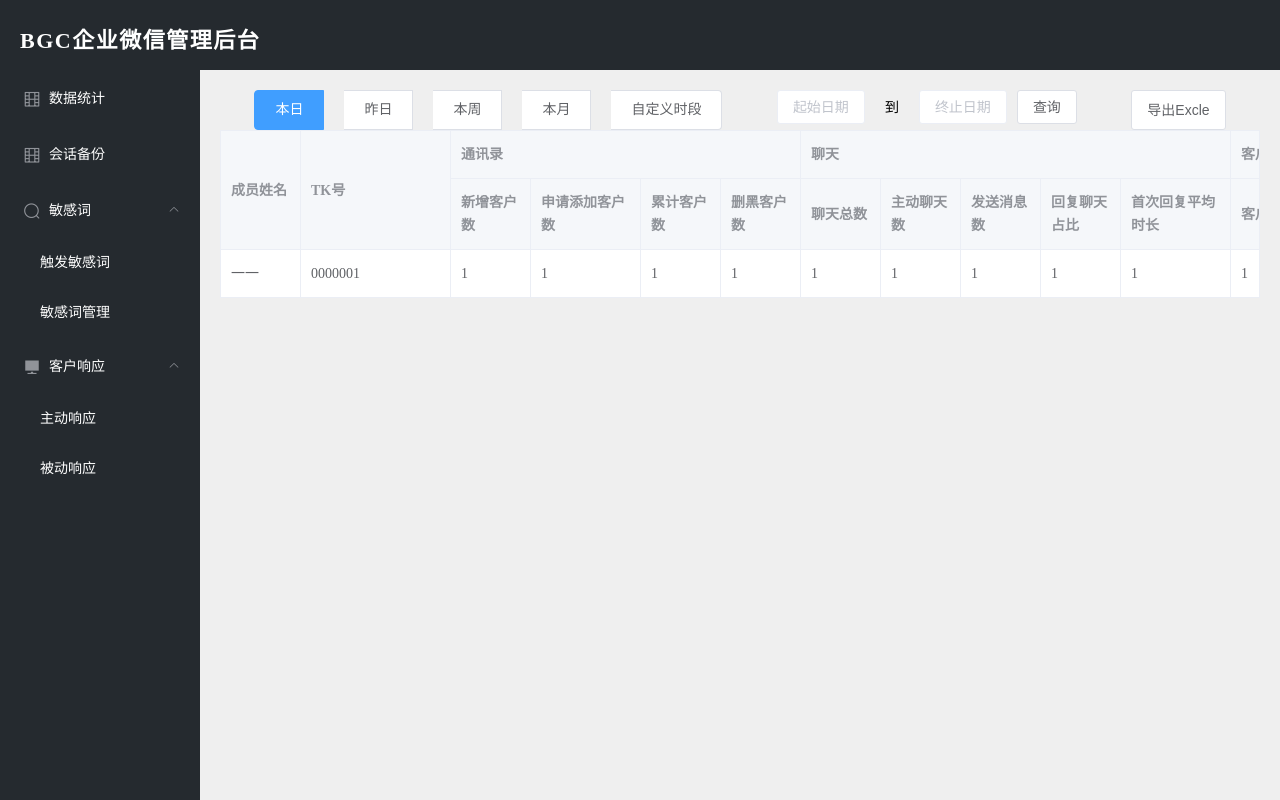
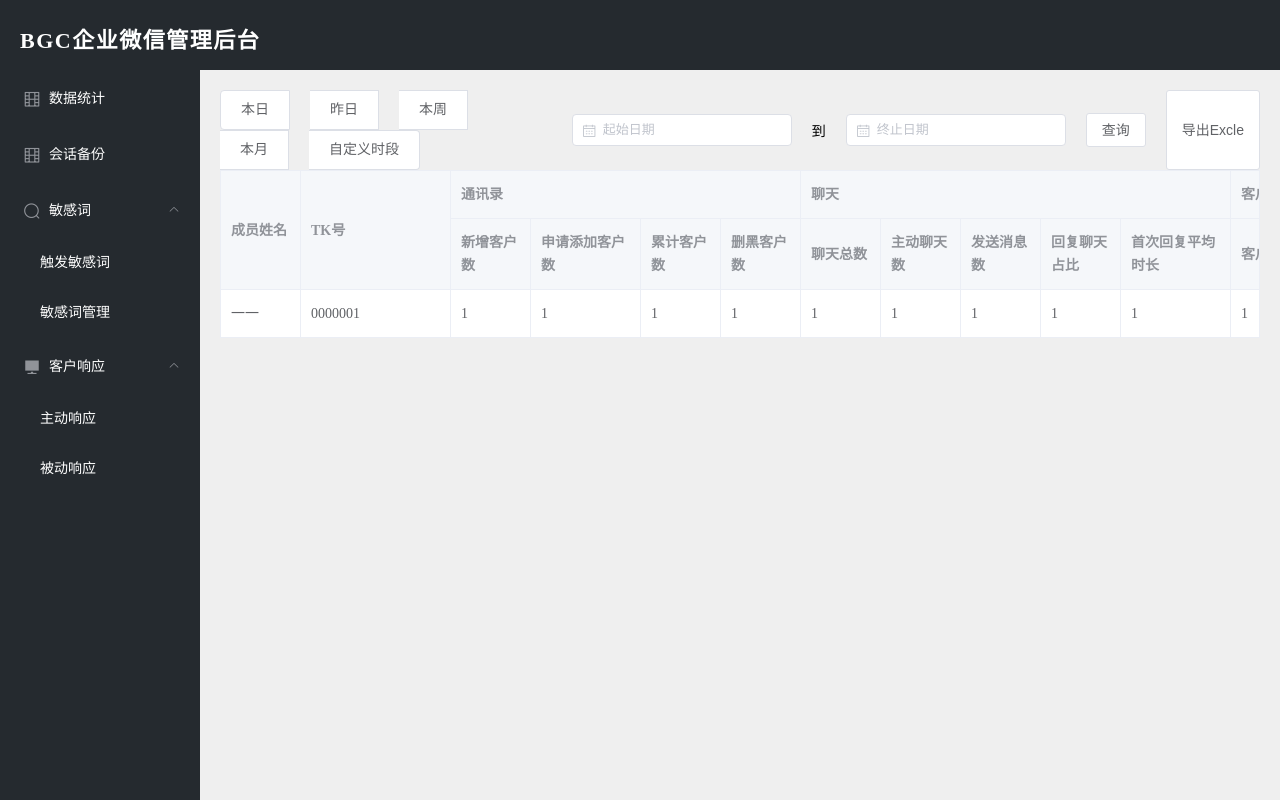
Before and after one commit to liule1001/tkwxsystem, a Vue app: page /dataStatistics in a window 1280 px wide. Built offline with nearby package versions, Linux system fonts and the light colour scheme.

Commit message:
数据统计起始日期

```diff
--- a/src/views/DataStatistics.vue
+++ b/src/views/DataStatistics.vue
@@ -9,9 +9,13 @@
         <el-radio-button label="自定义时段"></el-radio-button>
       </el-radio-group>
       <div class="elTime">
-        <el-button size="small" disabled>起始日期</el-button>
+        <div class="block">
+          <el-date-picker v-model="value1" type="date" placeholder="起始日期" size="small" ></el-date-picker>
+        </div>
         <span class="elTimeSpan">到</span>
-        <el-button size="small" disabled>终止日期</el-button>
+        <div class="block-right">
+          <el-date-picker v-model="value2" type="date" placeholder="终止日期" size="small" ></el-date-picker>
+        </div>
         <el-button size="small">查询</el-button>
       </div>
       <el-button size="small">导出Excle</el-button>
@@ -46,7 +50,9 @@
 export default {
   data() {
     return {
-      radio1: "本日",
+      radio1: "",
+      value1:"",
+      value2:"",
       tableData: [
         {
           name: "一一",
@@ -79,6 +85,7 @@ export default {
 .el-radio-button {
   margin-right: 20px;
 }
+
 .elRow {
   display: flex;
   justify-content: space-evenly;
@@ -86,9 +93,23 @@ export default {
     margin-right: 20px;
   }
   .elTime {
+    display: flex;
+    align-items: center;
     margin-right: 20px;
+    .block-right {
+      margin-right: 20px;
+      .el-input__prefix{
+        display: none;
+      }
+    }
     .elTimeSpan {
       margin: 0 20px;
+    }
+
+    .el-input--small .el-input__inner {
+      width: 90px;
+      height: 40px;
+      line-height: 40px;
     }
   }
 }
```
